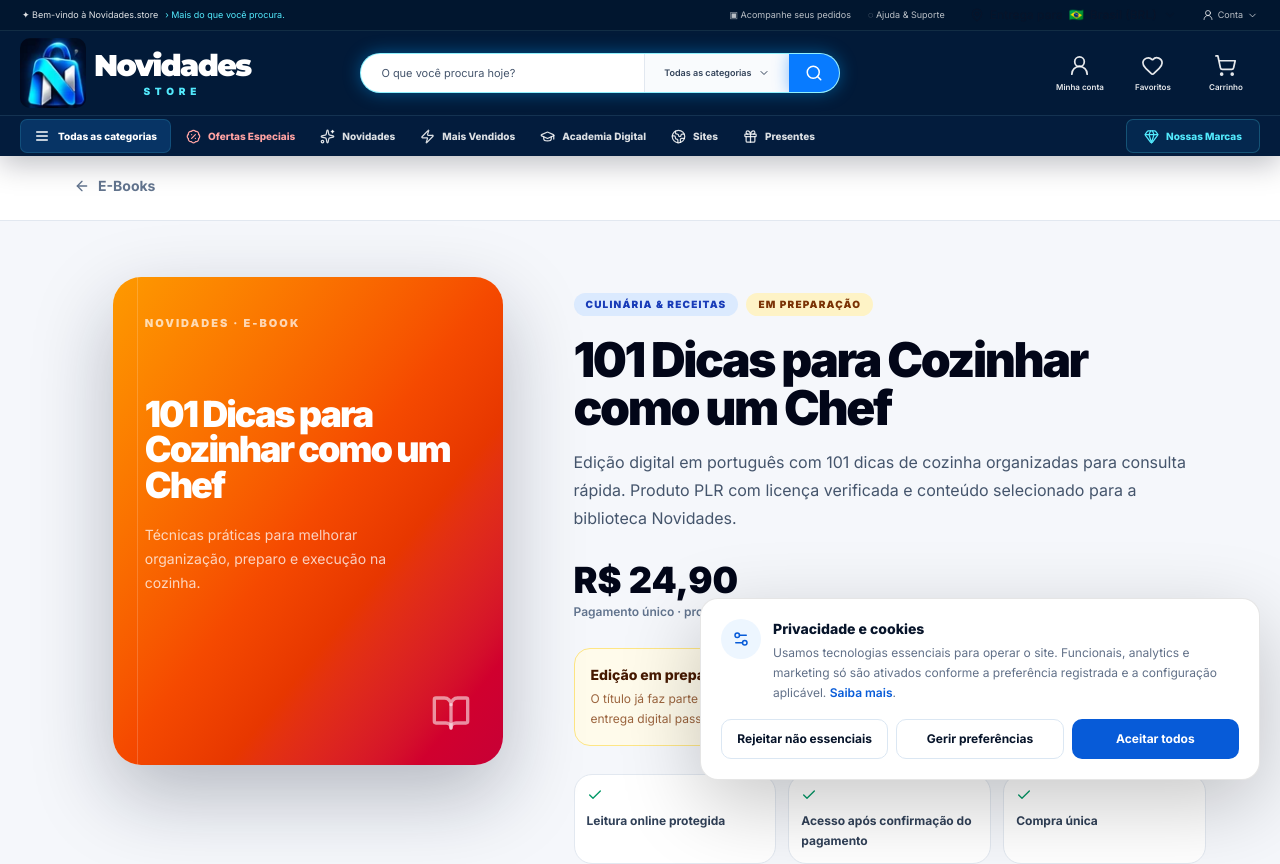
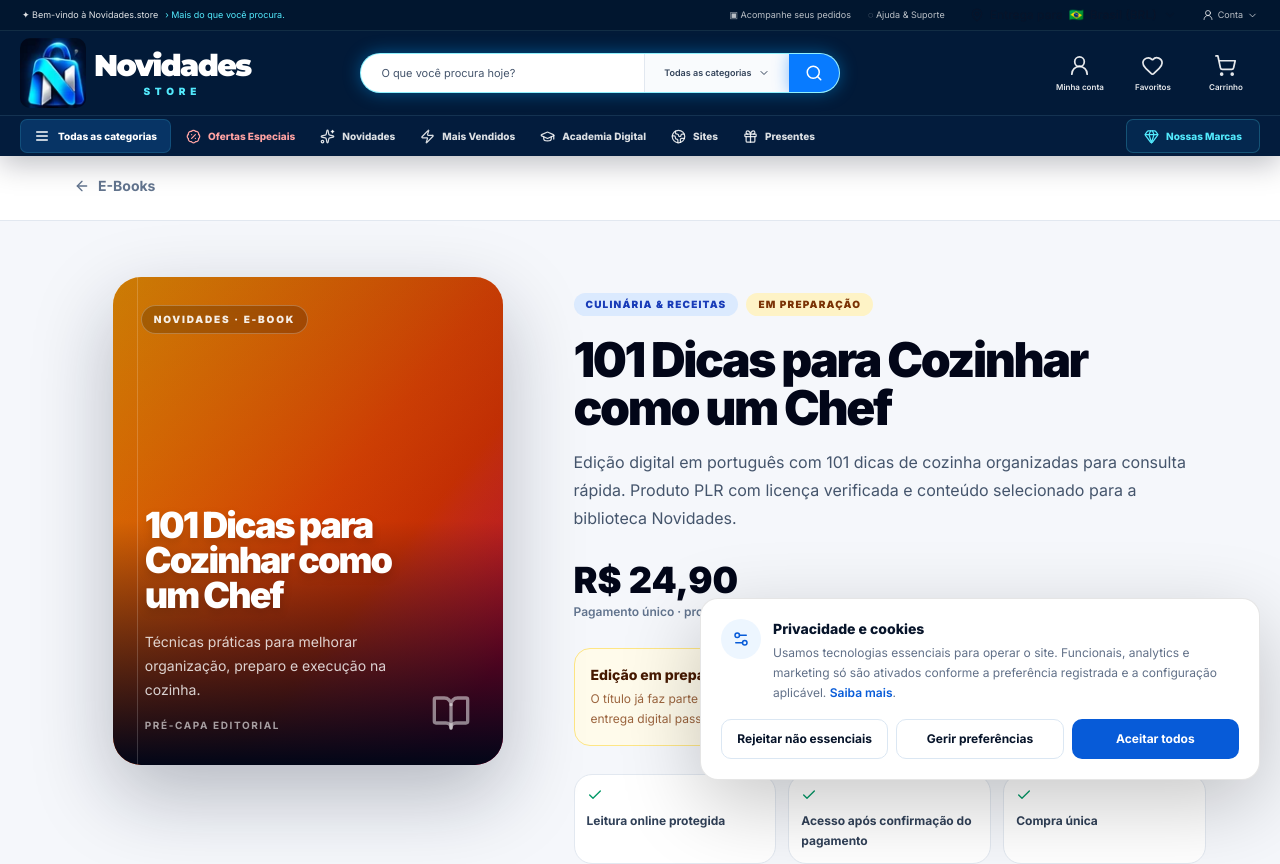
Before and after one commit to nexflowx-hub/novidades-platform, a Next.js app: page /ebooks/101-dicas-cozinhar-como-chef in a window 1280 px wide. Shown: the top 864 px of the page. Built offline with nearby package versions, Linux system fonts and the light colour scheme; a web font is replaced by a local one.

Commit message:
feat(ebooks): use photorealistic covers on sales pages

```diff
--- a/src/app/ebooks/[slug]/page.tsx
+++ b/src/app/ebooks/[slug]/page.tsx
@@ -1,4 +1,5 @@
 import type { Metadata } from "next";
+import Image from "next/image";
 import Link from "next/link";
 import { notFound } from "next/navigation";
 import {
@@ -36,6 +37,13 @@ export async function generateMetadata({ params }: Props): Promise<Metadata> {
     title: item.title,
     description: item.description,
     alternates: { canonical: `https://novidades.store/ebooks/${item.slug}` },
+    openGraph: item.coverImage
+      ? {
+          title: item.title,
+          description: item.description,
+          images: [{ url: item.coverImage, alt: item.coverAlt ?? item.title }],
+        }
+      : undefined,
     robots: item.status === "live" ? undefined : { index: true, follow: true },
   };
 }
@@ -66,22 +74,40 @@ export default async function EbookProductPage({ params }: Props) {
       <section className="mx-auto grid max-w-[1180px] gap-8 px-4 py-9 md:px-6 lg:grid-cols-[.85fr_1.15fr] lg:py-14">
         <div>
           <div
-            className={`relative mx-auto aspect-[4/5] max-w-[390px] overflow-hidden rounded-[28px] bg-gradient-to-br ${item.coverTone} p-8 text-white shadow-[0_30px_80px_rgba(15,23,42,.28)]`}
+            className={`relative mx-auto aspect-[4/5] max-w-[390px] overflow-hidden rounded-[28px] bg-gradient-to-br ${item.coverTone} text-white shadow-[0_30px_80px_rgba(15,23,42,.28)]`}
           >
+            {item.coverImage ? (
+              <Image
+                src={item.coverImage}
+                alt={item.coverAlt ?? item.title}
+                fill
+                priority={item.status === "live"}
+                sizes="(max-width: 1024px) 390px, 32vw"
+                className="object-cover"
+              />
+            ) : null}
+            <div className="absolute inset-0 bg-gradient-to-t from-slate-950 via-slate-950/15 to-slate-950/20" />
             <div className="absolute inset-y-0 left-6 w-px bg-white/18" />
-            <span className="text-[11px] font-black uppercase tracking-[0.18em] text-white/70">
+            <div className="absolute inset-x-0 top-0 flex items-center justify-between p-7">
+              <span className="rounded-full border border-white/25 bg-black/20 px-3 py-1.5 text-[10px] font-black uppercase tracking-[0.18em] text-white/90 backdrop-blur">
                 Novidades · {item.kind === "pack" ? "Pack Digital" : "E-Book"}
               </span>
-            <h1 className="mt-16 text-4xl font-black leading-[.98] tracking-[-0.055em]">
+            </div>
+            <div className="absolute inset-x-0 bottom-0 p-8">
+              <h1 className="max-w-[92%] text-4xl font-black leading-[.98] tracking-[-0.055em] drop-shadow-lg">
                 {item.title}
               </h1>
-            <p className="mt-5 max-w-[85%] text-sm leading-6 text-white/75">
+              <p className="mt-4 max-w-[88%] text-sm leading-6 text-white/80">
                 {item.subtitle}
               </p>
+              <p className="mt-4 text-[10px] font-bold uppercase tracking-[0.16em] text-white/60">
+                Pré-capa editorial
+              </p>
+            </div>
             {item.kind === "pack" ? (
-              <Layers3 className="absolute bottom-8 right-8 h-10 w-10 text-white/55" />
+              <Layers3 className="absolute bottom-8 right-8 h-10 w-10 text-white/50" />
             ) : (
-              <BookOpen className="absolute bottom-8 right-8 h-10 w-10 text-white/55" />
+              <BookOpen className="absolute bottom-8 right-8 h-10 w-10 text-white/50" />
             )}
           </div>
         </div>
```
Lines whose indentation alone changed are shown as unchanged.
